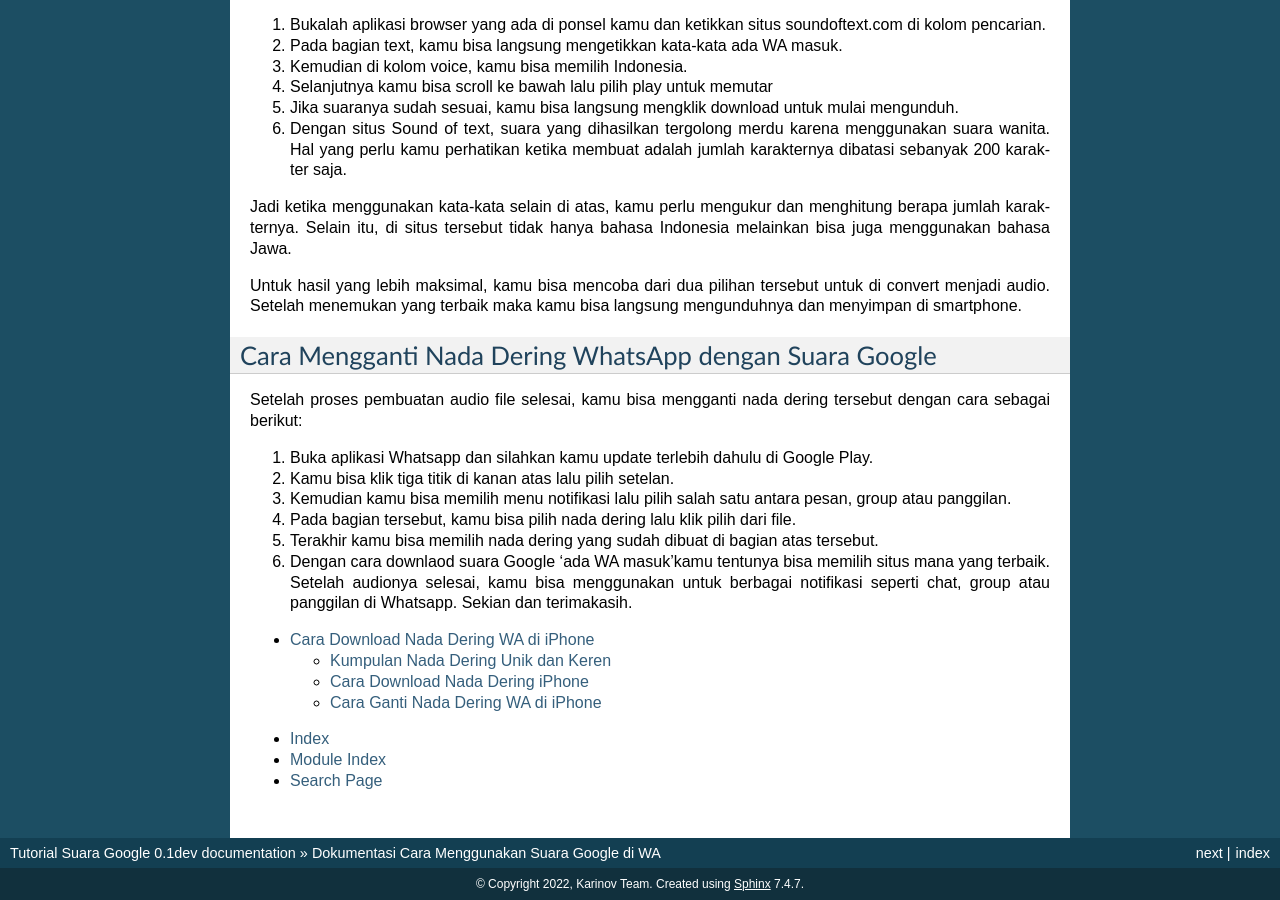
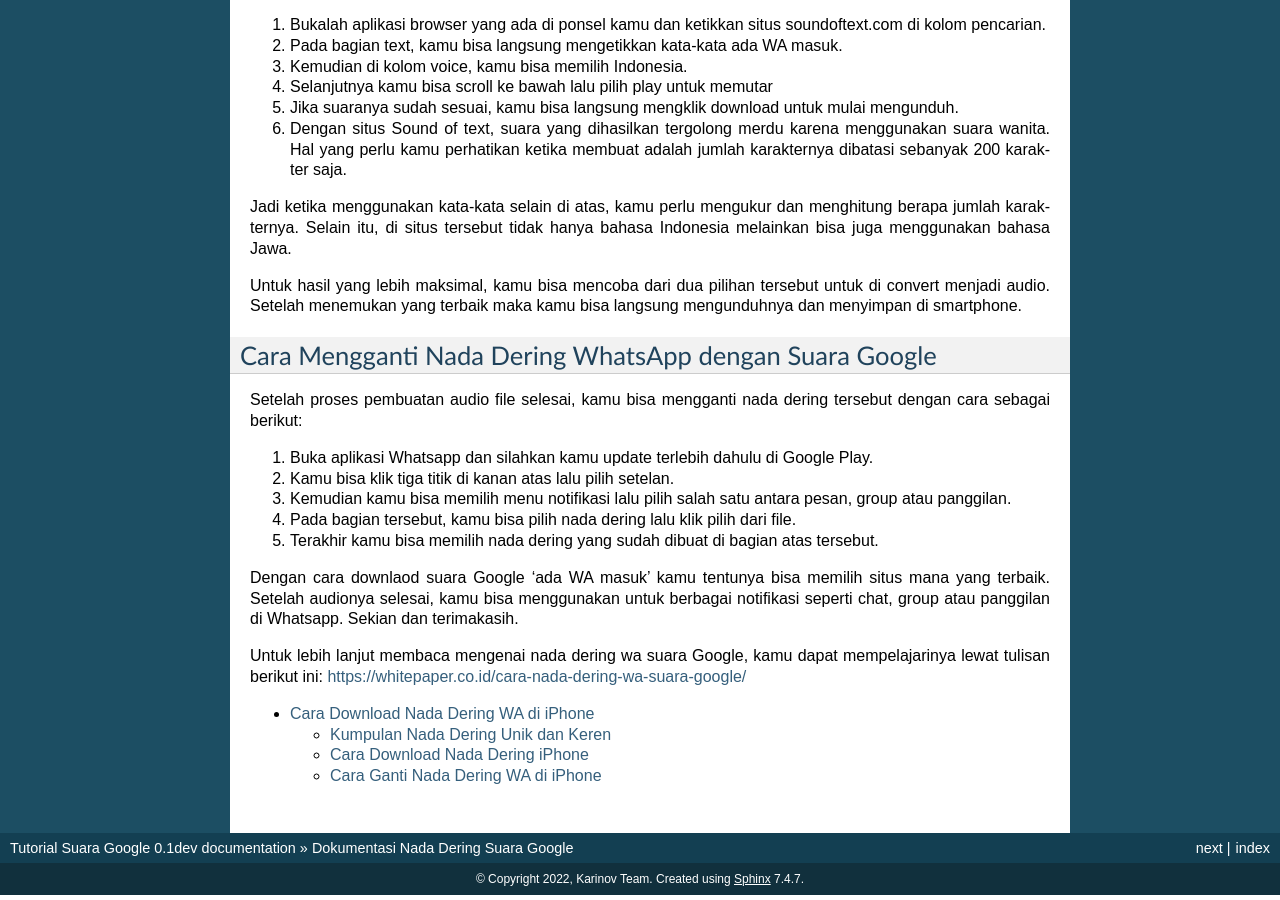
Before and after one commit to psmithr/hostontx, a Sphinx documentation site: the page built from docs/index.rst, in a window 1280 px wide and 900 px high, scrolled down 1026 px. Built offline with Sphinx 7.4.7, drawn with Linux system fonts in a browser that asks for light colours; pages that are not in the unit, such as notebooks, are missing from menus; some of the changed text lies outside the part shown.

Commit message:
Update index.rst

```diff
--- a/docs/index.rst
+++ b/docs/index.rst
@@ -1,5 +1,5 @@
 ###########################################
-Dokumentasi Cara Menggunakan Suara Google di WA
+Dokumentasi Nada Dering Suara Google
 ###########################################
 
 Cara Download Suara Google 'Ada Wa Masuk' - Ketika ada di tempat kerja, pernahkah kamu mendengar ada teman yang notifikasi Whatsappnya suara robot Google? Suara yang seperti itu tidak dibuat dari aplikasi Google Translate tetapi menggunakan `sound of text <https://karinov.co.id/sound-of-text-wa/>`_.
@@ -59,8 +59,10 @@
 3. Kemudian kamu bisa memilih menu notifikasi lalu pilih salah satu antara pesan, group atau panggilan.
 4. Pada bagian tersebut, kamu bisa pilih nada dering lalu klik pilih dari file.
 5. Terakhir kamu bisa memilih nada dering yang sudah dibuat di bagian atas tersebut.
-6. Dengan cara downlaod suara Google 'ada WA masuk’kamu tentunya bisa memilih situs mana yang terbaik. Setelah audionya selesai, kamu bisa menggunakan untuk berbagai notifikasi seperti chat, group atau panggilan di Whatsapp. Sekian dan terimakasih.
 
+Dengan cara downlaod suara Google 'ada WA masuk' kamu tentunya bisa memilih situs mana yang terbaik. Setelah audionya selesai, kamu bisa menggunakan untuk berbagai notifikasi seperti chat, group atau panggilan di Whatsapp. Sekian dan terimakasih.
+
+Untuk lebih lanjut membaca mengenai nada dering wa suara Google, kamu dapat mempelajarinya lewat tulisan berikut ini: https://whitepaper.co.id/cara-nada-dering-wa-suara-google/
 
 ********
 Contents
@@ -71,12 +73,3 @@
 
    style-guide
    iphone/index
-
-
-******************
-Indices and tables
-******************
-
-* :ref:`genindex`
-* :ref:`modindex`
-* :ref:`search`
```
